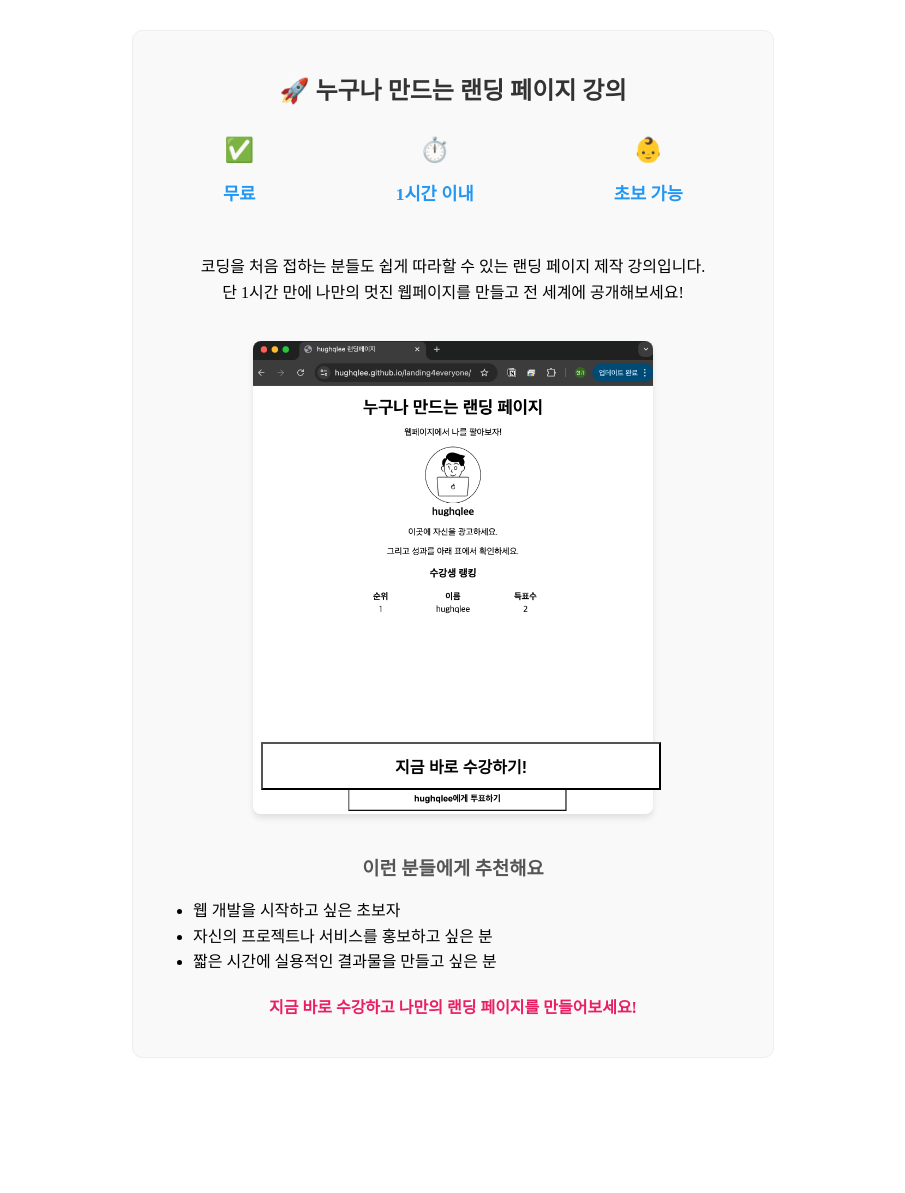
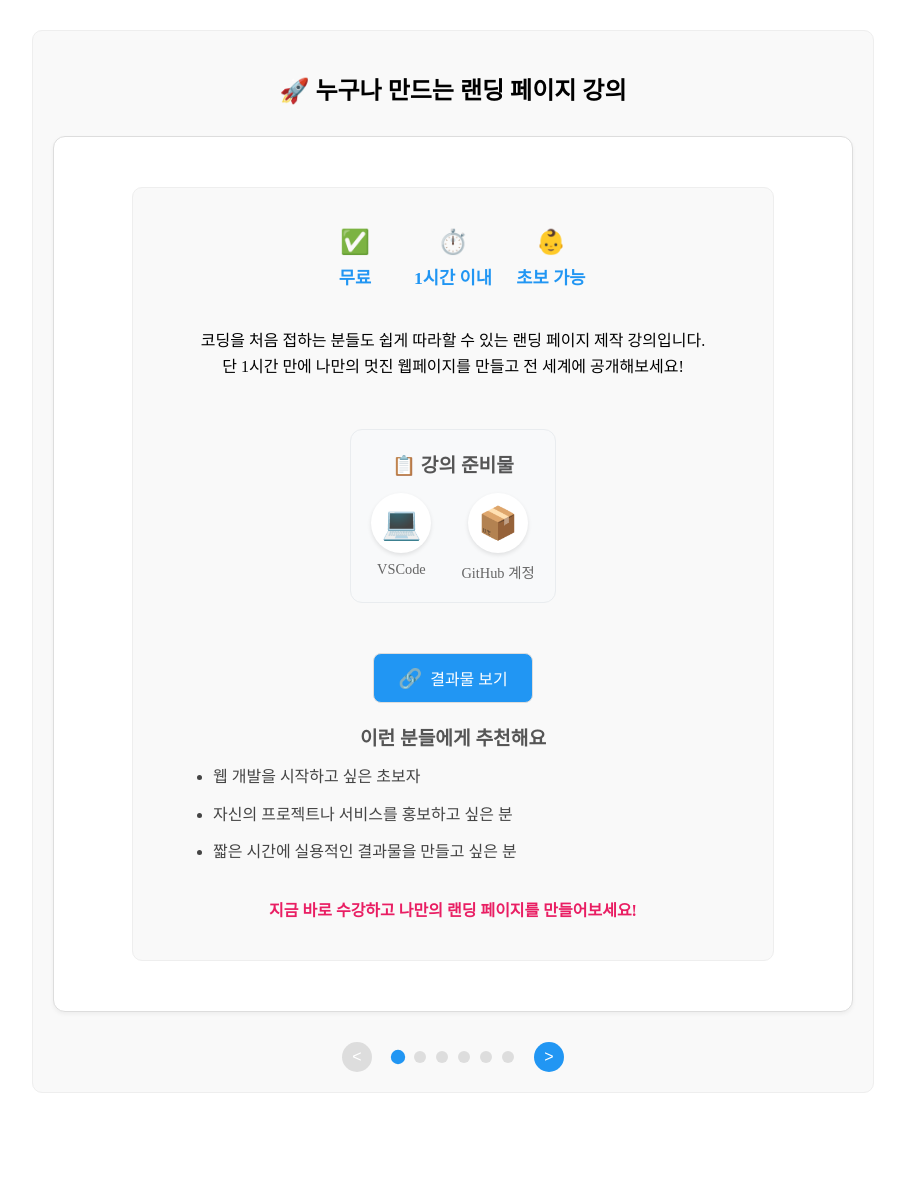
Before and after one commit to hughqlee/hughqlee.com, a Flask app: page /landing4everyone in a window 1280 px wide. Shown: the whole page, without its empty margins (187-1092 px from the left). Before the commit the page ends 1058 px from the top, so only its background shows below. Run offline with Flask 3, Linux system fonts and the light colour scheme; some libraries are stand-ins or nearby versions.

Commit message:
make new landings

```diff
--- a/templates/landing4everyone.html
+++ b/templates/landing4everyone.html
@@ -8,20 +8,27 @@
     <title>누구나 만드는 랜딩 페이지</title>
 </head>
 <body style="text-align: center;">
-    <section id="landingSection" style="margin-bottom: 100px;">
-        <div style="margin: 30px auto; max-width: 600px; padding: 20px; border: 1px solid #eee; border-radius: 10px; background-color: #f9f9f9;">
-            <h2 style="color: #333;">🚀 누구나 만드는 랜딩 페이지 강의</h2>
-
-            <div style="display: flex; margin: 20px 0; justify-content: space-around; flex-wrap: wrap;">
-                <div style="text-align: center; margin: 10px;">
+    <!-- 강의 섹션 -->
+    <section id="courseSection" style="margin-bottom: 100px;">
+        <div style="margin: 30px auto; max-width: 800px; padding: 20px; border: 1px solid #eee; border-radius: 10px; background-color: #f9f9f9;">
+            <h2 style="margin-bottom: 30px;">🚀 누구나 만드는 랜딩 페이지 강의</h2>
+            <ins class="kakao_ad_area" style="display:none;"
+            data-ad-unit = "DAN-3bg81WnhJmFDDOlg"
+            data-ad-width = "320"
+            data-ad-height = "50"></ins>
+            <div class="curriculum">
+                <div class="lesson" data-lesson="0">
+                    <div class="lesson-content" style="margin: 30px auto; max-width: 600px; padding: 20px; border: 1px solid #eee; border-radius: 10px; background-color: #f9f9f9; text-align: center;">
+                        <div class="features">
+                            <div class="feature">
                                 <span style="font-size: 24px; color: #4CAF50;">✅</span>
                                 <p><strong>무료</strong></p>
                             </div>
-                <div style="text-align: center; margin: 10px;">
+                            <div class="feature">
                                 <span style="font-size: 24px; color: #2196F3;">⏱️</span>
                                 <p><strong>1시간 이내</strong></p>
                             </div>
-                <div style="text-align: center; margin: 10px;">
+                            <div class="feature">
                                 <span style="font-size: 24px; color: #FF9800;">👶</span>
                                 <p><strong>초보 가능</strong></p>
                             </div>
@@ -31,11 +38,27 @@
                             코딩을 처음 접하는 분들도 쉽게 따라할 수 있는 랜딩 페이지 제작 강의입니다. <br>
                             단 1시간 만에 나만의 멋진 웹페이지를 만들고 전 세계에 공개해보세요!
                         </p>
-            <a href="https://hughqlee.github.io/landing4everyone" target="_blank">
-                <img src="{{ url_for('static', filename='screenshot_landing4everyone.png') }}" style="width: 100%;" />
+                        <div class="requirements">
+                            <h3 style="color: #555; margin-bottom: 15px;">📋 강의 준비물</h3>
+                            <div class="requirement-items">
+                                <div class="requirement-item">
+                                    <span class="requirement-icon">💻</span>
+                                    <span class="requirement-text">VSCode</span>
+                                </div>
+                                <div class="requirement-item">
+                                    <span class="requirement-icon">📦</span>
+                                    <span class="requirement-text">GitHub 계정</span>
+                                </div>
+                            </div>
+                        </div>
+                        <div class="result-link-container">
+                            <a href="https://hughqlee.github.io/landing4everyone" target="_blank" class="result-link">
+                                <span class="link-icon">🔗</span>
+                                결과물 보기
                             </a>
+                        </div>
                         <h3 style="color: #555;">이런 분들에게 추천해요</h3>
-            <ul style="text-align: left; line-height: 1.6;">
+                        <ul style="text-align: left; line-height: 1.6; max-width: 500px; margin: 0 auto;">
                             <li>웹 개발을 시작하고 싶은 초보자</li>
                             <li>자신의 프로젝트나 서비스를 홍보하고 싶은 분</li>
                             <li>짧은 시간에 실용적인 결과물을 만들고 싶은 분</li>
@@ -45,13 +68,8 @@
                             지금 바로 수강하고 나만의 랜딩 페이지를 만들어보세요!
                         </p>
                     </div>
-    </section>
+                </div>
 
-    <!-- 강의 섹션 (처음에는 숨김) -->
-    <section id="courseSection" style="display: none; margin-bottom: 100px;">
-        <div style="margin: 30px auto; max-width: 800px; padding: 20px; border: 1px solid #eee; border-radius: 10px; background-color: #f9f9f9;">
-            <h2 style="margin-bottom: 30px;">📚 누구나 만드는 랜딩 페이지 강의</h2>
-            <div class="curriculum">
                 <div class="lesson" data-lesson="1">
                     <div class="lesson-header">
                         <h3>1. 노션 페이스로 프로필 만들기</h3>
@@ -629,22 +647,25 @@
         </div>
 
         <div class="pagination">
-            <span class="pagination-dot active" data-page="1"></span>
-            <span class="pagination-dot" data-page="2"></span>
-            <span class="pagination-dot" data-page="3"></span>
-            <span class="pagination-dot" data-page="4"></span>
-            <span class="pagination-dot" data-page="5"></span>
+            <button class="pagination-nav prev" onclick="navigateLesson('prev')">&lt;</button>
+            <div class="pagination-dots">
+                <span class="pagination-dot" data-page="0" onclick="showLesson(0)"></span>
+                <span class="pagination-dot" data-page="1" onclick="showLesson(1)"></span>
+                <span class="pagination-dot" data-page="2" onclick="showLesson(2)"></span>
+                <span class="pagination-dot" data-page="3" onclick="showLesson(3)"></span>
+                <span class="pagination-dot" data-page="4" onclick="showLesson(4)"></span>
+                <span class="pagination-dot" data-page="5" onclick="showLesson(5)"></span>
+            </div>
+            <button class="pagination-nav next" onclick="navigateLesson('next')">&gt;</button>
         </div>
     </div>
-</section>
+
     <ins class="kakao_ad_area" style="display:none;"
     data-ad-unit = "DAN-zg9eEOfqhxw0tJiv"
     data-ad-width = "300"
     data-ad-height = "250"></ins>
     <script type="text/javascript" src="//t1.daumcdn.net/kas/static/ba.min.js" async></script>
-<footer style="position: fixed; bottom: 10px; width: 100%;">
-    <button class="cta-button">지금 바로 수강하기!</button>
-</footer>
+</section>
 </body>
 <style>
     .cta-button {
@@ -749,7 +770,14 @@ data-ad-height = "250"></ins>
     .pagination {
         display: flex;
         justify-content: center;
+        align-items: center;
         margin-top: 30px;
+        gap: 10px;
+    }
+
+    .pagination-dots {
+        display: flex;
+        align-items: center;
         gap: 10px;
     }
 
@@ -769,6 +797,21 @@ data-ad-height = "250"></ins>
 
     .pagination-dot:hover {
         background-color: #1976D2;
+    }
+
+    /* 첫 번째 레슨(0번) 컨텐츠 중앙 정렬 */
+    .lesson[data-lesson="0"] .lesson-content {
+        display: flex;
+        flex-direction: column;
+        align-items: center;
+        text-align: center;
+    }
+
+    .lesson[data-lesson="0"] .lesson-content ul {
+        text-align: left;
+        width: 100%;
+        max-width: 500px;
+        margin: 0 auto;
     }
 
     /* 코드 블록 스타일 */
@@ -808,24 +851,187 @@ data-ad-height = "250"></ins>
     p {
         line-height: 1.6;
     }
+
+    /* 페이지네이션 네비게이션 버튼 스타일 추가 */
+    .pagination-nav {
+        width: 30px;
+        height: 30px;
+        border: none;
+        border-radius: 50%;
+        background-color: #2196F3;
+        color: white;
+        font-size: 16px;
+        cursor: pointer;
+        transition: all 0.3s ease;
+        display: flex;
+        align-items: center;
+        justify-content: center;
+        margin: 0 10px;
+    }
+
+    .pagination-nav:hover {
+        background-color: #1976D2;
+    }
+
+    .pagination-nav:disabled {
+        background-color: #ddd;
+        cursor: not-allowed;
+    }
+
+    /* 결과물 링크 스타일 */
+    .result-links {
+        display: flex;
+        justify-content: center;
+        gap: 20px;
+        margin: 20px 0;
+        flex-wrap: wrap;
+    }
+
+    .result-link {
+        display: flex;
+        align-items: center;
+        gap: 8px;
+        padding: 10px 20px;
+        background-color: #f0f0f0;
+        border-radius: 8px;
+        text-decoration: none;
+        color: #333;
+        font-weight: 500;
+        transition: all 0.3s ease;
+        border: 1px solid #ddd;
+    }
+
+    .result-link:hover {
+        background-color: #e0e0e0;
+        transform: translateY(-2px);
+        box-shadow: 0 4px 8px rgba(0, 0, 0, 0.1);
+    }
+
+    .link-icon {
+        font-size: 1.2em;
+    }
+
+    .result-link:nth-child(1) .link-icon { color: #2196F3; }
+    .result-link:nth-child(2) .link-icon { color: #333; }
+    .result-link:nth-child(3) .link-icon { color: #007ACC; }
+
+    /* 강의 준비물 스타일 */
+    .requirements {
+        margin: 30px 0;
+        padding: 20px;
+        background-color: #f8f9fa;
+        border-radius: 12px;
+        border: 1px solid #e9ecef;
+    }
+
+    .requirement-items {
+        display: flex;
+        justify-content: center;
+        gap: 30px;
+        margin-top: 15px;
+    }
+
+    .requirement-item {
+        display: flex;
+        flex-direction: column;
+        align-items: center;
+        gap: 8px;
+    }
+
+    .requirement-icon {
+        font-size: 2em;
+        background-color: white;
+        width: 60px;
+        height: 60px;
+        display: flex;
+        align-items: center;
+        justify-content: center;
+        border-radius: 50%;
+        box-shadow: 0 2px 4px rgba(0, 0, 0, 0.1);
+    }
+
+    .requirement-text {
+        font-size: 0.9em;
+        color: #666;
+    }
+
+    /* 결과물 링크 스타일 */
+    .result-link-container {
+        margin: 20px 0;
+        text-align: center;
+    }
+
+    .result-link {
+        display: inline-flex;
+        align-items: center;
+        gap: 8px;
+        padding: 12px 24px;
+        background-color: #2196F3;
+        border-radius: 8px;
+        text-decoration: none;
+        color: white;
+        font-weight: 500;
+        transition: all 0.3s ease;
+    }
+
+    .result-link:hover {
+        background-color: #1976D2;
+        transform: translateY(-2px);
+        box-shadow: 0 4px 8px rgba(0, 0, 0, 0.1);
+    }
+
+    .link-icon {
+        font-size: 1.2em;
+    }
+
+    /* 특징 섹션 스타일 */
+    .features {
+        display: grid;
+        grid-template-columns: repeat(3, 1fr);
+        gap: 20px;
+        margin: 20px 0;
+        max-width: 500px;
+        margin-left: auto;
+        margin-right: auto;
+    }
+
+    .feature {
+        text-align: center;
+    }
+
+    .feature p {
+        margin: 8px 0 0;
+    }
 </style>
 <script>
-    let currentLesson = 1;
+    let currentLesson = 0;
     const totalLessons = 5;
-    let touchStartX = 0;
-    let touchEndX = 0;
-    const minSwipeDistance = 50;
+
+    function navigateLesson(direction) {
+        if (direction === 'prev' && currentLesson > 0) {
+            showLesson(currentLesson - 1);
+        } else if (direction === 'next' && currentLesson < totalLessons) {
+            showLesson(currentLesson + 1);
+        }
+        updateNavigationButtons();
+    }
+
+    function updateNavigationButtons() {
+        const prevButton = document.querySelector('.pagination-nav.prev');
+        const nextButton = document.querySelector('.pagination-nav.next');
+
+        prevButton.disabled = currentLesson === 0;
+        nextButton.disabled = currentLesson === totalLessons;
+    }
 
     function showLesson(lessonNumber) {
-        // 모든 레슨 숨기기
         document.querySelectorAll('.lesson').forEach(lesson => {
             lesson.style.display = 'none';
         });
 
-        // 선택된 레슨 표시
-        document.querySelector(`.lesson[data-lesson="${lessonNumber}"]`).style.display = 'block';
+        const targetLesson = document.querySelector(`.lesson[data-lesson="${lessonNumber}"]`);
+        targetLesson.style.display = 'block';
 
-        // 페이지네이션 업데이트
         document.querySelectorAll('.pagination-dot').forEach(dot => {
             dot.classList.remove('active');
             if (parseInt(dot.dataset.page) === lessonNumber) {
@@ -834,67 +1040,13 @@ data-ad-height = "250"></ins>
         });
 
         currentLesson = lessonNumber;
+        updateNavigationButtons();
     }
 
-    function handleSwipe() {
-        const swipeDistance = touchEndX - touchStartX;
-
-        if (Math.abs(swipeDistance) < minSwipeDistance) return;
-
-        if (swipeDistance > 0 && currentLesson > 1) {
-            // 오른쪽으로 스와이프 (이전 페이지)
-            showLesson(currentLesson - 1);
-        } else if (swipeDistance < 0 && currentLesson < totalLessons) {
-            // 왼쪽으로 스와이프 (다음 페이지)
-            showLesson(currentLesson + 1);
-        }
-    }
-
-    // 터치 이벤트 처리
-    document.querySelector('.curriculum').addEventListener('touchstart', (e) => {
-        touchStartX = e.changedTouches[0].screenX;
-    });
-
-    document.querySelector('.curriculum').addEventListener('touchend', (e) => {
-        touchEndX = e.changedTouches[0].screenX;
-        handleSwipe();
-    });
-
-    // 마우스 이벤트 처리
-    document.querySelector('.curriculum').addEventListener('mousedown', (e) => {
-        touchStartX = e.screenX;
-    });
-
-    document.querySelector('.curriculum').addEventListener('mouseup', (e) => {
-        touchEndX = e.screenX;
-        handleSwipe();
-    });
-
-    document.querySelector('.cta-button').addEventListener('click', function(e) {
-        // 강의 섹션 표시
-        document.getElementById('courseSection').style.display = 'block';
-        document.getElementById('landingSection').style.display = 'none';
-
-        // CTA 버튼 숨기기
-        this.style.display = 'none';
-
-        // 첫 번째 레슨 표시
-        showLesson(1);
-
-        // 강의 섹션으로 부드럽게 스크롤
-        setTimeout(() => {
-            document.getElementById('courseSection').scrollIntoView({
-                behavior: 'smooth'
-            });
-        }, 100);
-    });
-
-    // 페이지네이션 클릭 이벤트
-    document.querySelectorAll('.pagination-dot').forEach(dot => {
-        dot.addEventListener('click', function() {
-            const lessonNumber = parseInt(this.dataset.page);
-            showLesson(lessonNumber);
-        });
+    // 페이지 로드 시 첫 번째 레슨 표시
+    window.addEventListener('load', () => {
+        showLesson(0);
+        updateNavigationButtons();
     });
 
     function copyCode() {
```
Lines whose indentation alone changed are shown as unchanged.
